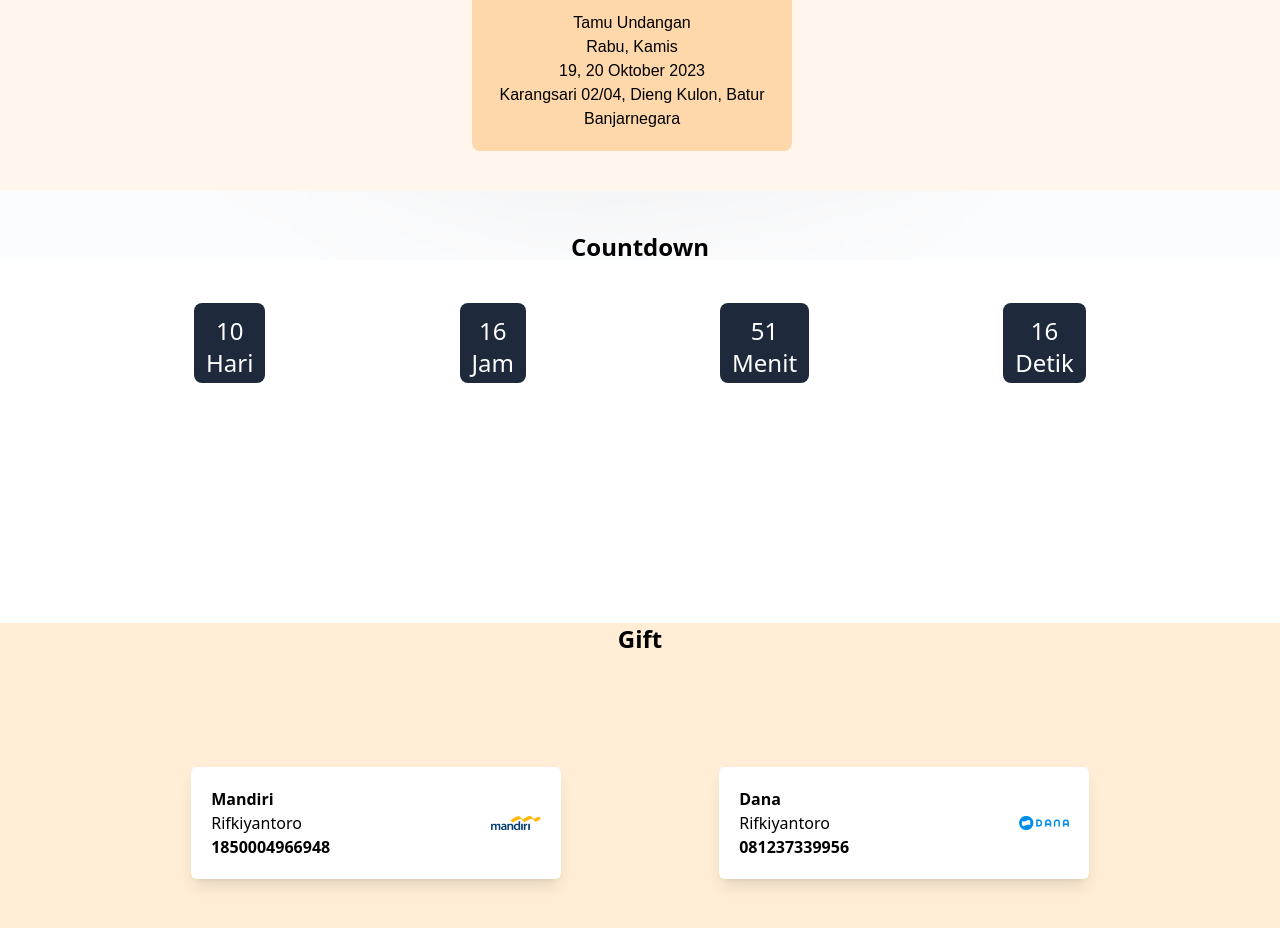
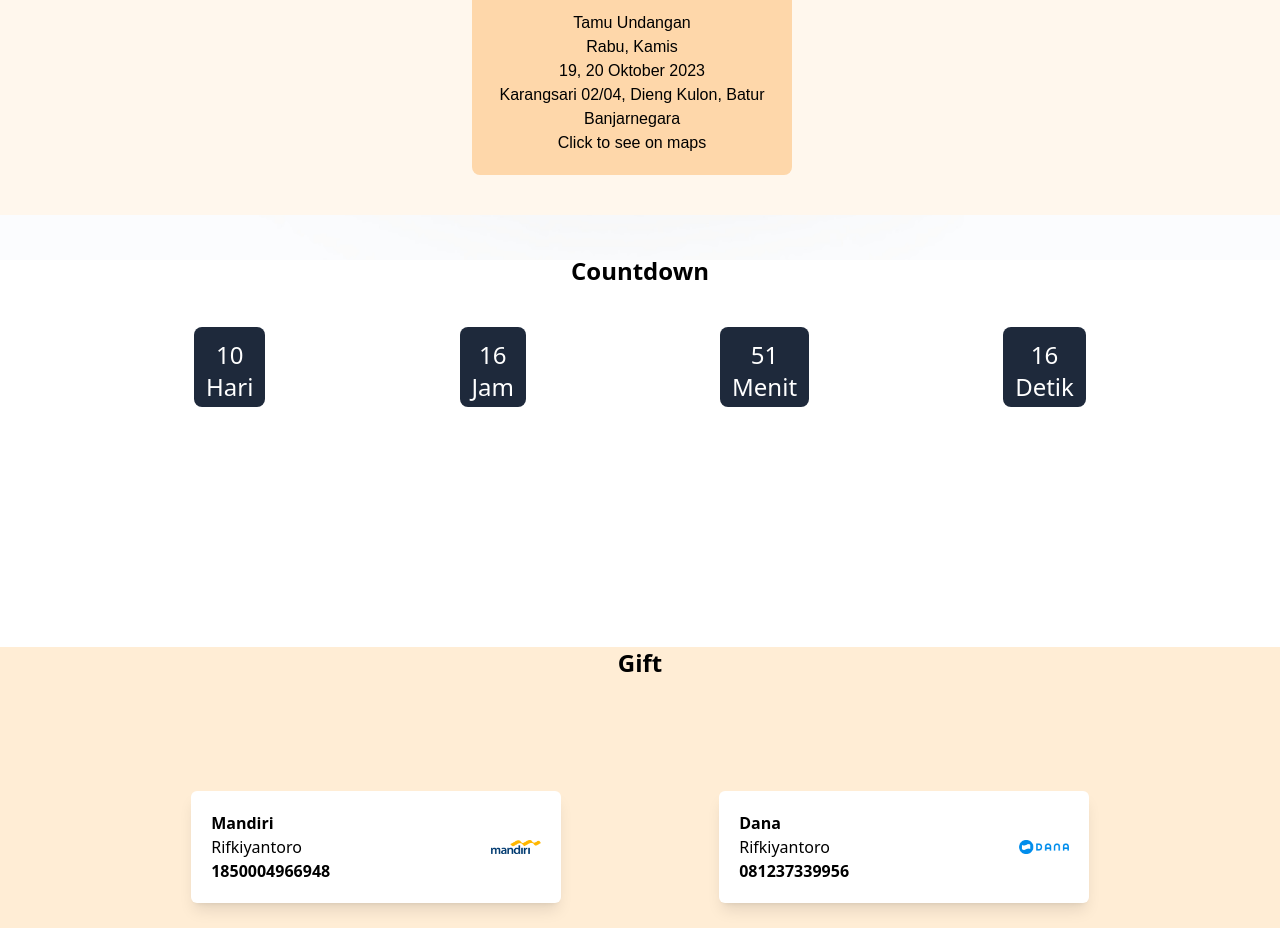
Before and after one commit to rojiloro/wedding-fe, a React (Vite) app: page /landing in a window 1280 px wide. Shown: the part 1505-2433 px from the top of the page. Built offline with nearby package versions, Linux system fonts and the light colour scheme; no server answers; a web font is replaced by a local one.

Commit message:
update form

```diff
--- a/src/components/detail.jsx
+++ b/src/components/detail.jsx
@@ -52,6 +52,7 @@ function Detail() {
               <p>19, 20 Oktober 2023</p>
               <p>Karangsari 02/04, Dieng Kulon, Batur</p>
               <p>Banjarnegara</p>
+              <p>Click to see on maps</p>
             </Link>
           </div>
         </div>
```
